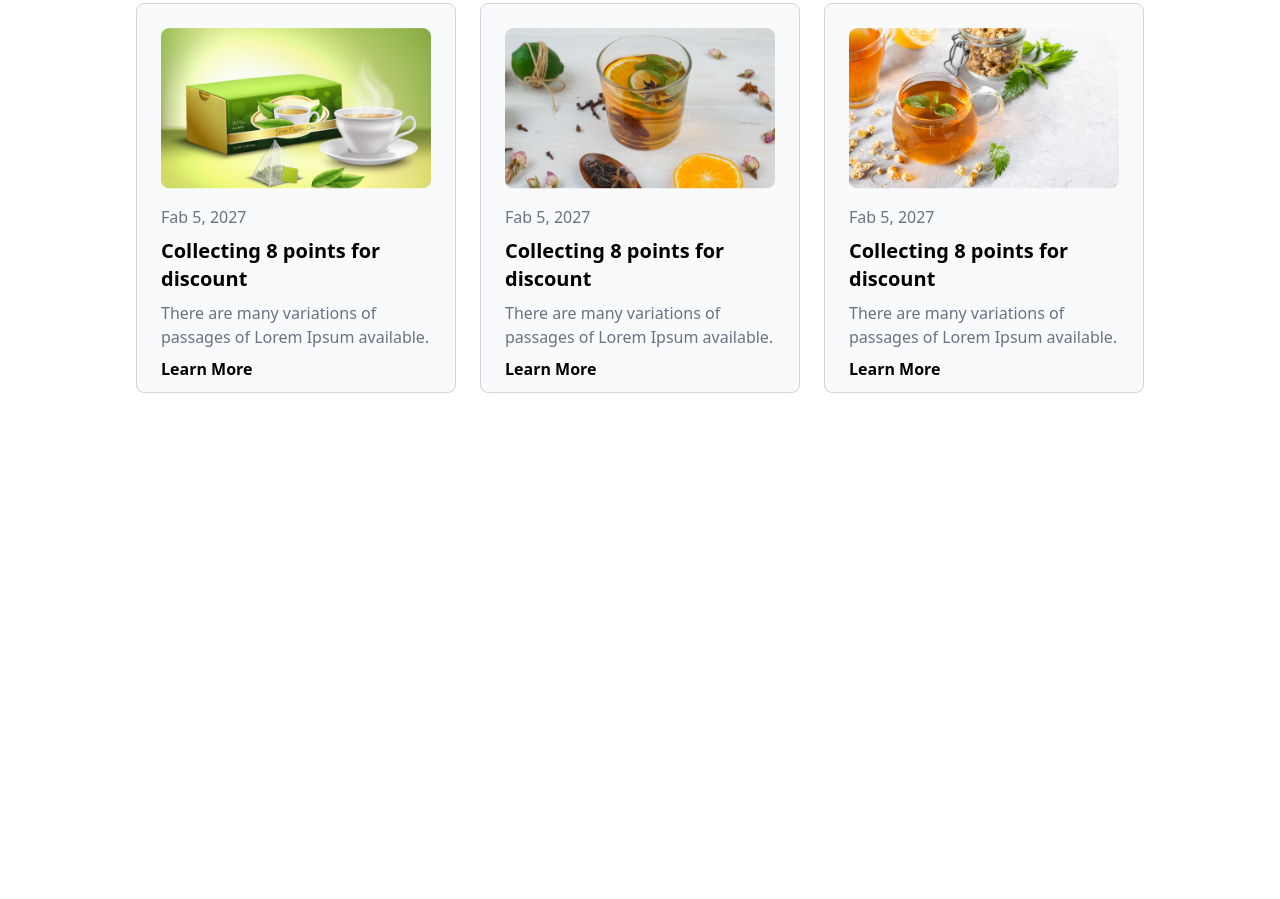
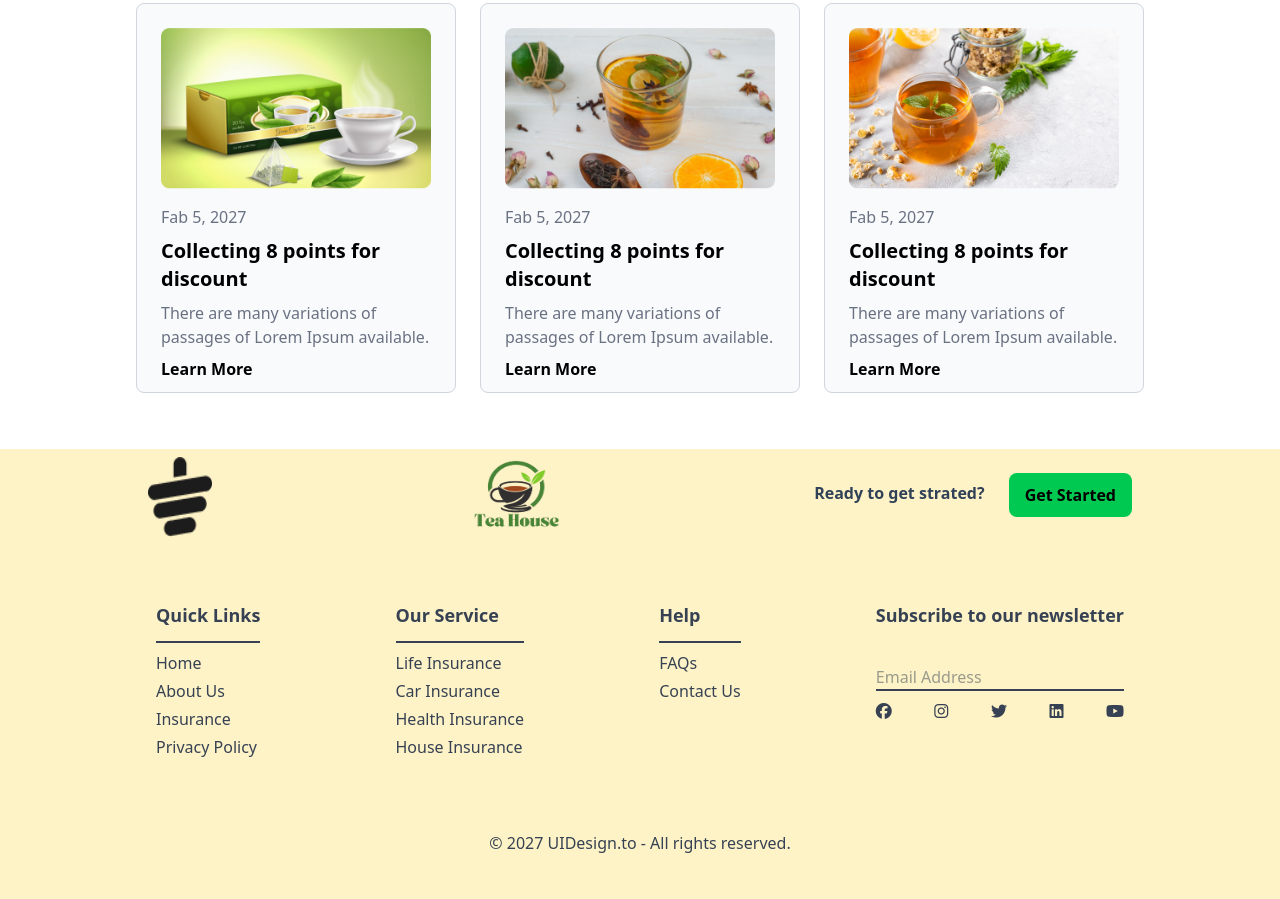
Before and after one commit to Parvez-hasan/Tea-House, a plain HTML site: page index.html in a window 1280 px wide. Shown: the part 2417-3316 px from the top of the page. Before the commit the page ends 2834 px from the top, so only its background shows below. Drawn offline with nearby package versions, Linux system fonts and the light colour scheme.

Commit message:
complete desgin

```diff
--- a/index.html
+++ b/index.html
@@ -7,7 +7,7 @@
      <!--Company Logo-->
     <link rel="shortcut icon" href="./tea house logo.png" type="image/x-icon">
     <!--Font Awesome-->
-    <script src="https://kit.fontawesome.com/47d2e15f5f.js" crossorigin="anonymous"></script>
+   <script src="https://kit.fontawesome.com/47d2e15f5f.js" crossorigin="anonymous"></script>
     <!--Google Font-->
     <link rel="preconnect" href="https://fonts.googleapis.com">
 <link rel="preconnect" href="https://fonts.gstatic.com" crossorigin>
@@ -176,13 +176,58 @@
             <p class="text-gray-500 mt-2">There are many variations of passages of Lorem Ipsum available.</p>
             <h4 class="font-bold mt-2">Learn More</h4>
         </div>
+     </div>
+  </div>
+</main>
 
+    <footer class="w-auto h-auto mt-6  bg-amber-100">
+        <div class="w-[1000px] h-[450px] mt-8 mx-auto">
+             <div class="flex justify-between">
+                <img class="w-20 h-24 p-2" src="./images/cup.png" alt="">
+                <img class="w-28 h-24" src="./tea_house_logo-removebg-preview.png" alt="">
 
-    </div>
- </div>
+                <div class="flex gap-6">
+                    <h4 class=" text-slate-700 font-bold mt-8">Ready to get strated?</h4>
+                    <button class=" mt-6 mr-2 h-11 px-4 bg-green-500 rounded-lg font-bold hover:bg-green-400">Get Started</button>
+                </div>
+             </div>
 
-</main>
-    <footer></footer>
+            <div class="flex justify-between mt-10 p-4 text-gray-700 ">
+                <div class="md:mt-0 lg:mt-0">
+                    <h5 class="text-lg mb-3 font-bold">Quick Links</h5><hr><hr>
+                    <p class="mt-2">Home</p>
+                    <p class="mt-1">About Us</p>
+                    <p class="mt-1">Insurance</p>
+                    <p class="mt-1">Privacy Policy</p>
+                </div>
+                <div class="md:mt-0 lg:mt-0">
+                    <h5 class="font-bold text-lg mb-3">Our Service</h5><hr><hr>
+                    <p class="mt-2">Life Insurance</p>
+                    <p class="mt-1">Car Insurance</p>
+                    <p class="mt-1">Health Insurance</p>
+                    <p class="mt-1">House Insurance</p>
+                </div>
+                <div class="md:mt-0 lg:mt-0">
+                    <h5 class="font-bold text-lg mb-3">Help</h5><hr><hr>
+                    <p class="mt-2">FAQs</p>
+                    <p class="mt-1">Contact Us</p>
+                </div>
+                <div class="md:mt-0 lg:mt-0">
+                    <h1 class="font-bold text-lg mb-3">Subscribe to our newsletter</h1>
+                    <input class="mt-6 " type="text" placeholder="Email Address"> <hr><hr>
+                  <div class="mt-2 flex justify-between md:3 mt ">
+                    <a href=""><i class="fa-brands fa-facebook"></i></a>
+                    <a href=""><i class="fa-brands fa-instagram"></i></a>
+                    <a href=""><i class="fa-brands fa-twitter"></i></a>
+                    <a href=""><i class="fa-brands fa-linkedin"></i></a>
+                    <a href=""><i class="fa-brands fa-youtube"></i></a>
+                  </div>
+                </div>
+            </div>
+             <p class="mt-14 text-center text-gray-700">© 2027 UIDesign.to - All rights reserved.</p>
+        </div>
+
+    </footer>
 
 
 
```
Also changed, not shown: tea_house_logo-removebg-preview.png (added).
